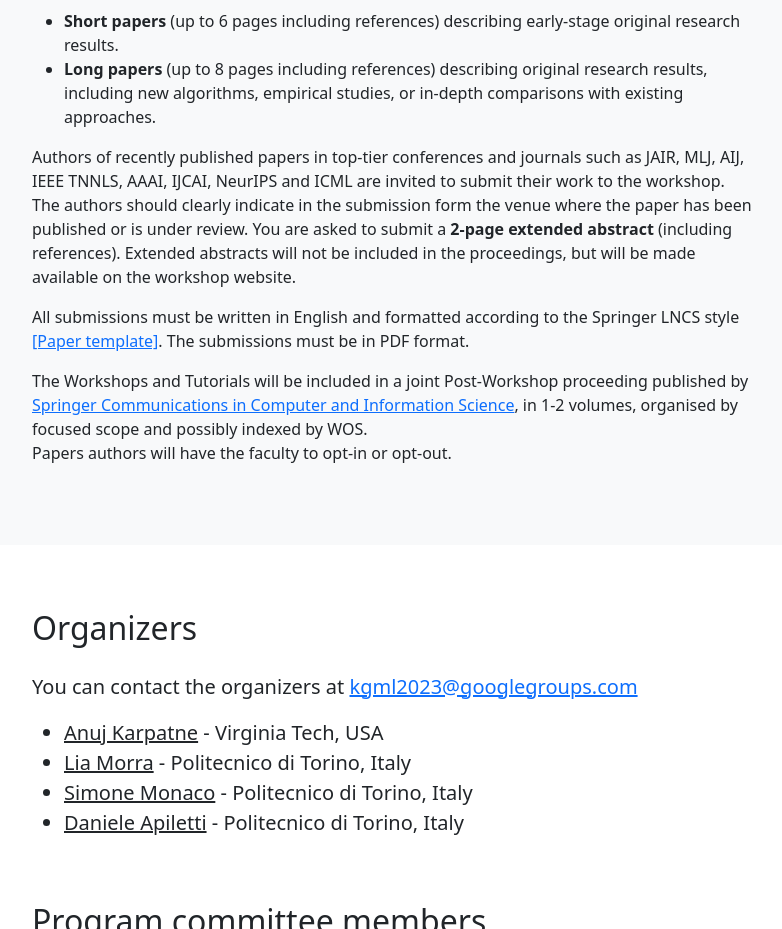
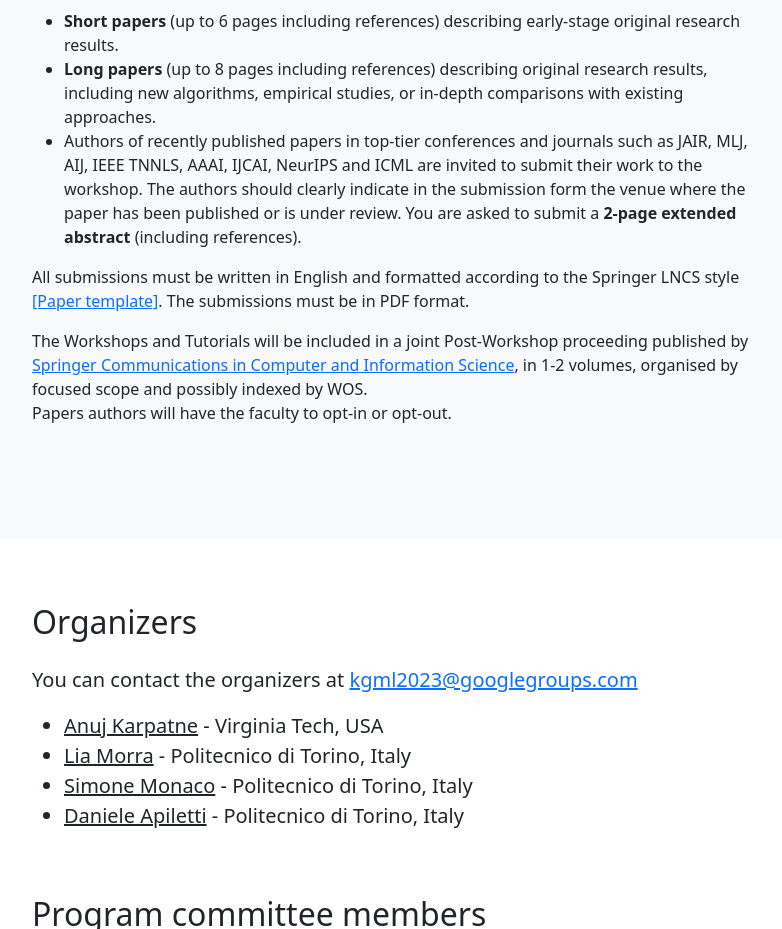
Before and after one commit to pavmassimo/tiny2025, a plain HTML site: page index.html in a window 1280 px wide. Shown: the part 3460-4389 px from the top of the page, without its empty margins (248-1030 px from the left). Drawn offline with nearby package versions, Linux system fonts and the light colour scheme.

Commit message:
Addressing problems

```diff
--- a/index.html
+++ b/index.html
@@ -170,11 +170,12 @@
                             <li>
                                 <strong>Long papers</strong> (up to 8 pages including references) describing original research results, including new algorithms, empirical studies, or in-depth comparisons with existing approaches.
                             </li>
+                            <li>
+                                Authors of recently published papers in top-tier conferences and journals such as JAIR, MLJ, AIJ, IEEE TNNLS, AAAI, IJCAI, NeurIPS and ICML are invited to submit their work to the workshop. The authors should clearly indicate in the submission form the venue where the paper has been published or is under review.
+                                You are asked to submit a <strong>2-page extended abstract</strong> (including references).
+                                <!-- Extended abstracts will not be included in the proceedings, but will be made available on the workshop website. -->
+                            </li>
                         </ul>
-                        <p>
-                            Authors of recently published papers in top-tier conferences and journals such as JAIR, MLJ, AIJ, IEEE TNNLS, AAAI, IJCAI, NeurIPS and ICML are invited to submit their work to the workshop. The authors should clearly indicate in the submission form the venue where the paper has been published or is under review.
-                            You are asked to submit a <strong>2-page extended abstract</strong> (including references). Extended abstracts will not be included in the proceedings, but will be made available on the workshop website.
-                        </p>
                         <p>
                             All submissions must be written in English and formatted according to the Springer LNCS style <a href="https://resource-cms.springernature.com/springer-cms/rest/v1/content/19238648/data/v6">[Paper template]</a>. The submissions must be in PDF format.
 
```
